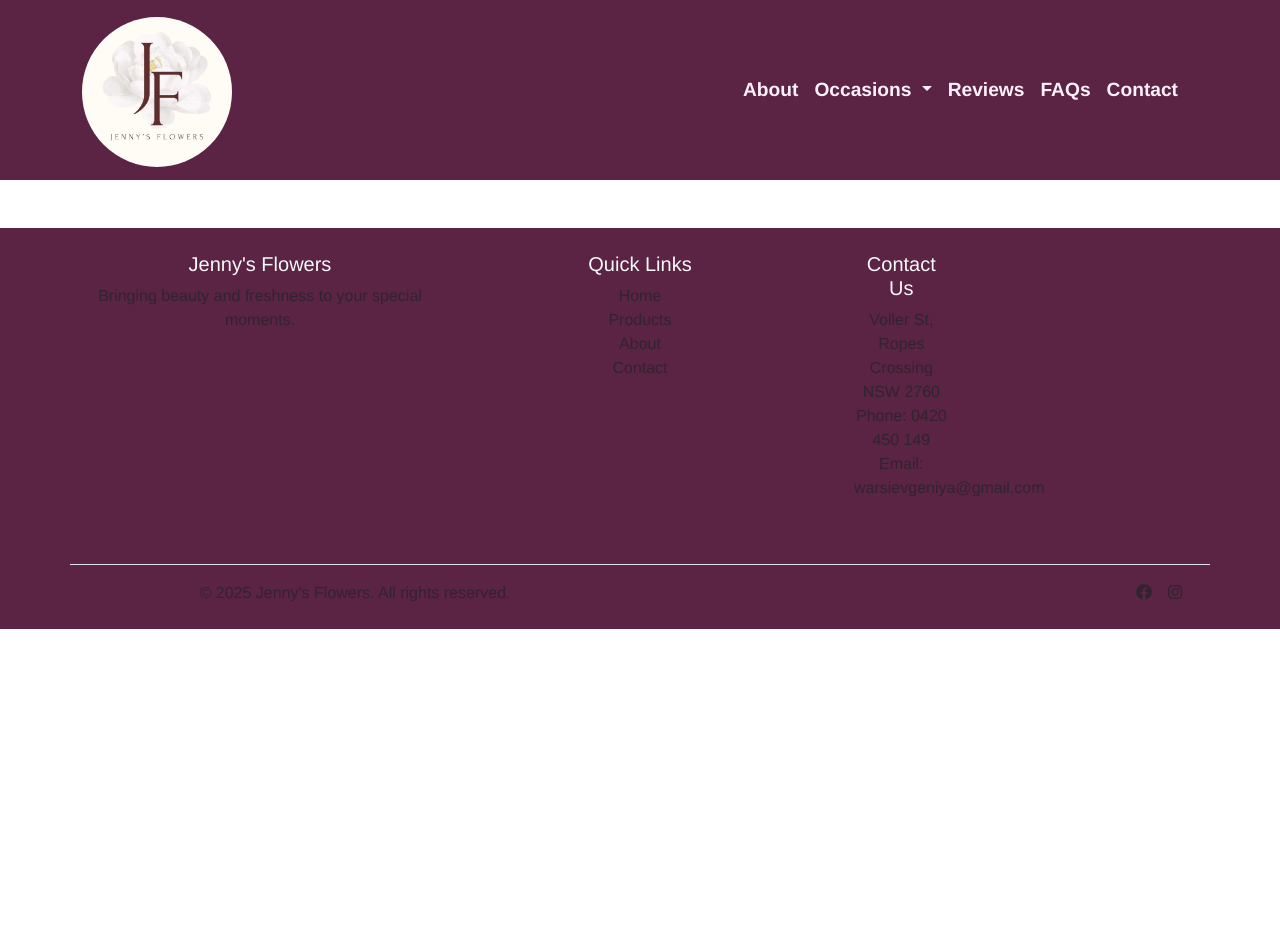
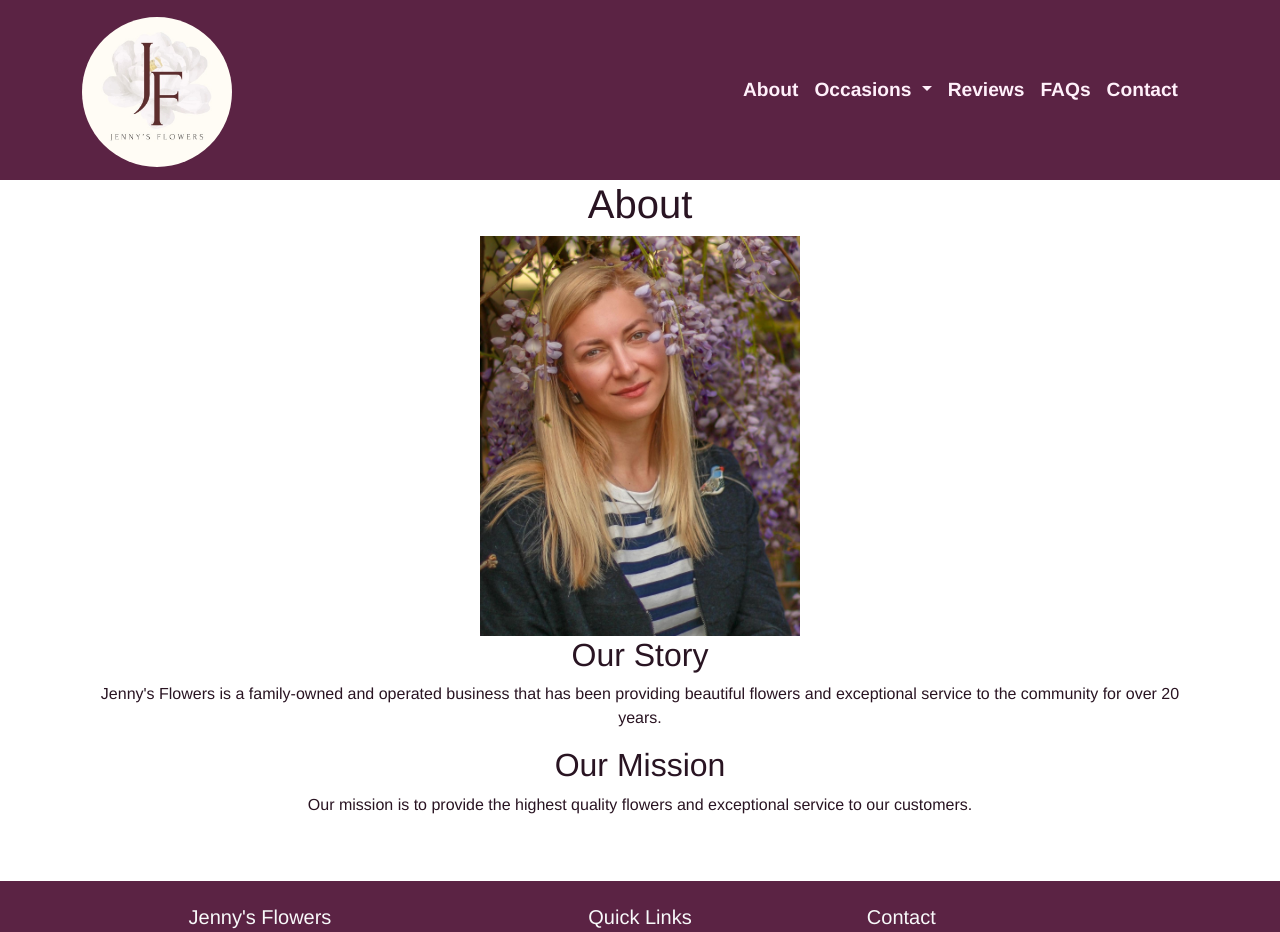
Before and after one commit to Junikab/jennys-flowers, a Vue app: page /about in a window 1280 px wide. Shown: the top 932 px of the page. Before the commit the page ends 800 px from the top, so only its background shows below. Built offline with nearby package versions, Linux system fonts and the light colour scheme.

Commit message:
adited AboutPage

```diff
--- a/src/components/layout/TheNavigation.vue
+++ b/src/components/layout/TheNavigation.vue
@@ -12,7 +12,7 @@
       <div class="collapse navbar-collapse" id="navbarNav">
         <ul class="navbar-nav ms-auto mb-2 mb-lg-0">
           <li class="nav-item">
-            <a class="nav-link" href="#about">About</a>
+            <router-link class="nav-link" to="about">About</router-link>
           </li>
           <li class="nav-item dropdown">
             <a
@@ -58,12 +58,8 @@
 </template>
 
 <script>
-// import { ContactMe } from '../home/ContactMe.vue'
 export default {
   name: 'TheNavigation'
-  //   components: {
-  //     ContactMe
-  //   }
 }
 </script>
 
--- a/src/router/index.js
+++ b/src/router/index.js
@@ -1,5 +1,6 @@
 import { createRouter, createWebHistory } from 'vue-router'
 import ContactPage from '../views/ContactPage.vue'
+import AboutPage from '../views/AboutPage.vue'
 import HomePage from '../views/HomePage.vue'
 
 const routes = [
@@ -13,6 +14,11 @@ const routes = [
     path: '/contact',
     name: 'Contact',
     component: ContactPage
+  },
+  {
+    path: '/about',
+    name: 'About',
+    component: AboutPage
   }
   // Uncomment when ready for payment functionality
   // {
--- /dev/null
+++ b/src/views/AboutPage.vue
@@ -0,0 +1,33 @@
+<template>
+  <div class="container">
+    <h1>About</h1>
+    <div>
+      <img
+        src="@/assets/images/gallery/JennyWisteria.jpg"
+        alt="Jenny's Flowers"
+        height="400"
+      />
+    </div>
+    <div>
+      <h2>Our Story</h2>
+      <p>
+        Jenny's Flowers is a family-owned and operated business that has been
+        providing beautiful flowers and exceptional service to the community for
+        over 20 years.
+      </p>
+    </div>
+    <div>
+      <h2>Our Mission</h2>
+      <p>
+        Our mission is to provide the highest quality flowers and exceptional
+        service to our customers.
+      </p>
+    </div>
+  </div>
+</template>
+
+<script>
+export default {
+  name: 'AboutPage'
+}
+</script>
--- a/src/views/HomePage.vue
+++ b/src/views/HomePage.vue
@@ -7,11 +7,6 @@
       Let our floral designs add a touch of joy and beauty to your special
       moments—and everyday life!
     </p>
-    <img
-      src="@/assets/images/gallery/JennyWisteria.jpg"
-      alt="Jenny's Flowers"
-      height="400"
-    />
   </div>
 </template>
 
```
